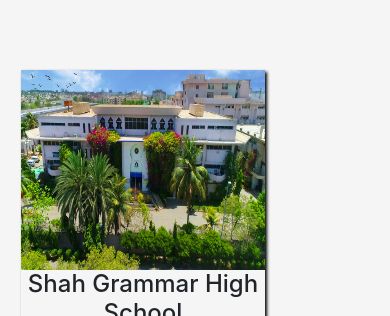
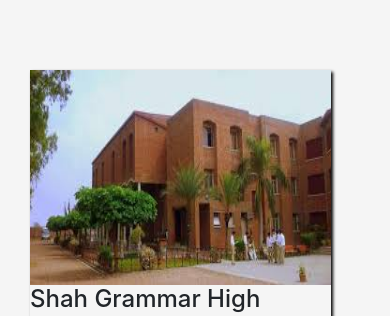
Before and after one commit to Mustafa-ilahi/Webfolio-React-Responsive, a React (Create React App) app: page / in a window 390 px wide. Shown: the part 1684-2000 px from the top of the page. Built offline with nearby package versions, Linux system fonts and the light colour scheme.

Commit message:
education completed

```diff
--- a/src/App.css
+++ b/src/App.css
@@ -437,17 +437,22 @@
   display: flex;
   justify-content: center;
   flex-direction: row;
+  /* transition: .2s; */
+}
+#main:hover{
+  /* transform: scale(1.5); */
 }
 ul{
   list-style-type: none;
 }
+
 #one{
   /* background-color: red; */
   height: 400px;
   width: 320px;
   margin: 15px;
   box-shadow: 2px 2px 3px black;
-  text-align: center;
+  /* text-align: center; */
 }
 #two{
   /* background-color: blue; */
@@ -455,7 +460,7 @@
   width: 320px;
   margin: 15px;
   box-shadow: 2px 2px 3px black;
-  text-align: center;
+  /* text-align: center; */
 }
 #three{
   /* background-color: green; */
@@ -463,139 +468,27 @@
   width: 320px;
   margin: 15px;
   box-shadow: 2px 2px 3px black;
-  text-align: center;
+  /* text-align: center; */
 }
 
+ @media(max-width:1567px){
+  #main {
 
-@media (max-width: 800px){
-  #main {
-    flex-direction: column;
   }
   #one,#two,#three{
-    /* margin: 0 auto; */
     position: relative;
     top: 15px;
     left: 30px;
   }
 }
-
-@media (max-width: 667px){
-  #main {
-    flex-direction: column;
-  }
-  #one,#two,#three{
-    /* margin: 0 auto; */
-    position: relative;
-    top: 15px;
-    left: 15px;
-  }
-}
-
-@media (max-width: 736px){
-  #main {
-    flex-direction: column;
-  }
-  #one,#two,#three{
-    /* margin: 0 auto; */
-    position: relative;
-    top: 15px;
-    left: 33px;
-  }
-}
-
-@media (max-width: 812px){
-  #main {
-    flex-direction: column;
-  }
-  #one,#two,#three{
-    /* margin: 0 auto; */
-    position: relative;
-    top: 15px;
-    left: 13px;
-  }
-}
-
-  @media (max-width: 568px){
-    #main {
-      flex-direction: column;
-    }
-    #one,#two,#three{
-      position: relative;
-      top: 15px;
-      left: -4px;
-      height: 469px;
-      width: 298px;
-    }
-    #uniImg{
-      height: 215px !important;
-      width: 297px !important;
-    }
-  }
-  @media(max-width: 823px){
-    #main {
-      flex-direction: column;
-    }
-    #one,#two,#three{
-      position: relative;
-      top: 15px;
-      left: 30px;
-      height: 469px;
-      width: 324px;
-
-    }
-    #uniImg{
-      height: 215px !important;
-      width: 323px !important;
-    }
-  }
-@media(max-width:640px){
+@media (max-width: 800px){
   #main {
     flex-direction: column;
   }
   #one,#two,#three{
     position: relative;
     top: 15px;
-    left: 15px;
-    height: 469px;
-    width: 301px;
-  }
-  #uniImg{
-    height: 215px !important;
-    width: 301px !important;
-  }
-}
-
-@media(max-width:731px){
-  #main {
-    flex-direction: column;
-  }
-  #one,#two,#three{
-    position: relative;
-    top: 15px;
-    left: 18px;
-    height: 469px;
-    width: 340px;
-  }
-  #uniImg{
-    height: 215px !important;
-    width: 340px !important;
-  }
-}
-
-@media(max-width: 568px){
-  #main {
-    flex-direction: column;
-  }
-  #one,#two,#three{
-    position: relative;
-    top: 15px;
-    left: 7px;
-    height: 469px;
-    width: 279px;
-  }
-  #uniImg{
-    height: 215px !important;
-    width: 278px !important;
+    left: 30px;
   }
 }
 
@@ -606,13 +499,84 @@
   #one,#two,#three{
     position: relative;
     top: 15px;
-    left: 7px;
-    height: 469px;
-    width: 320px;
+    left: 3px;
+    height: 395px;
+    width: 323px;
+
+  }
+  #uniImg{
+    height: 200px !important;
+    width: 323px !important;
+  }
+}
+
+@media (max-width: 568px){
+  #main {
+    flex-direction: column;
+  }
+  #one,#two,#three{
+  position: relative;
+  top: 15px;
+  left: 7px;
+  height: 395px;
+  width: 314px;
+
   }
   #uniImg{
     height: 215px !important;
-    width: 320px !important;
+    width: 297px !important;
+  }
+}
+
+
+@media(max-width: 653px){
+  #main {
+    flex-direction: column;
+  }
+  #one,#two,#three{
+    position: relative;
+    top: 15px;
+    left: 6px;
+    height: 395px;
+    width: 305px;
+  }
+  #uniImg{
+    height: 200px !important;
+    width: 305px !important;
+  }
+}
+@media(max-width: 411px){
+  #main {
+    flex-direction: column;
+  }
+  #one,#two,#three{
+    position: relative;
+    top: 15px;
+    left: 5px;
+    height: 391px;
+    width: 282px;
+
+  }
+  #uniImg{
+    height: 200px !important;
+    width: 282px !important;
+  }
+}
+@media(max-width: 812px){
+  #main {
+    flex-direction: column;
+  }
+  #one,#two,#three{
+    position: relative;
+    top: 15px;
+    left: 16px;
+    height: 391px;
+    width: 313px;
+
+  }
+  #uniImg{
+    height: 200px !important;
+    width: 313px !important;
   }
 }
 
@@ -623,47 +587,50 @@
   #one,#two,#three{
     position: relative;
     top: 15px;
-    left: 7px;
-    height: 469px;
-    width: 360px;
+    left: 3px;
+    height: 395px;
+    width: 286px;
   }
   #uniImg{
-    height: 215px !important;
-    width: 360px !important;
+    height: 200px !important;
+    width: 286px !important;
   }
-}
+ }
 
-@media(max-width: 812px){
+
+
+@media(max-width: 823px){
   #main {
     flex-direction: column;
   }
   #one,#two,#three{
     position: relative;
     top: 15px;
-    left: 6px;
+    left: 30px;
     height: 469px;
-    width: 327px;
+    width: 324px;
+
   }
   #uniImg{
     height: 215px !important;
-    width: 327px !important;
+    width: 323px !important;
   }
 }
 
-@media(max-width: 653px){
+@media(max-width:640px){
   #main {
     flex-direction: column;
   }
   #one,#two,#three{
     position: relative;
     top: 15px;
-    left: 6px;
-    height: 378px;
-    width: 244px;
+    left: 15px;
+    height: 425px;
+    width: 301px;
   }
   #uniImg{
-    height: 200px !important;
-    width: 244px !important;
+    height: 215px !important;
+    width: 301px !important;
   }
 }
 
--- a/src/components/Education.js
+++ b/src/components/Education.js
@@ -6,6 +6,7 @@
 import schoolImg from '../assets/school.jpg';
 import collegeImg from '../assets/college.jpeg';
 import uniImg from '../assets/uni.jpg';
+import lineImg from '../assets/line.PNG';
 
 class Education extends React.Component{
     render(){
@@ -22,19 +23,20 @@
                 {/* Card */}
                 <div id="main">
                 <div id="one">
-                    <img src={uniImg} id="uniImg"/>
+                    <img src={schoolImg} id="uniImg"/>
                     <h4>Shah Grammar High School</h4>
+                    <br/>
                     <ul>
-                        <hr/>
+                        <img src={lineImg} id="lineImg"/>
                         <li><b>Science </b></li>
                         <li>Pass Out in 2016</li>
                     </ul>
                 </div>
                 <div id="two">
-                    <img src={uniImg} id="uniImg"/>
+                    <img src={collegeImg} id="uniImg"/>
                     <h4>P.E.C.H.S Govt Degree Science College</h4>
                     <ul>
-                        <hr/>
+                        <img src={lineImg} id="lineImg"/>
                         <li><b>Pre Engineering  </b></li>
                         <li>2016-2018</li>
                     </ul>
@@ -43,12 +45,13 @@
                     <img src={uniImg} id="uniImg"/>
                     <h4>Sir Syed University of Technology and Engineering</h4>
                     <ul>
-                        <hr/>
+                        <img src={lineImg} id="lineImg"/>
                         <li><b>Bachelor of Science in Software Engineering</b></li>
                         <li>2019-2022</li>
                     </ul>
                 </div>
             </div>
+            <br/>
             </div>
 
         )
```
Also changed, not shown: src/assets/line.PNG (added), 1 other file (tests, documents, lock files or other folders).
